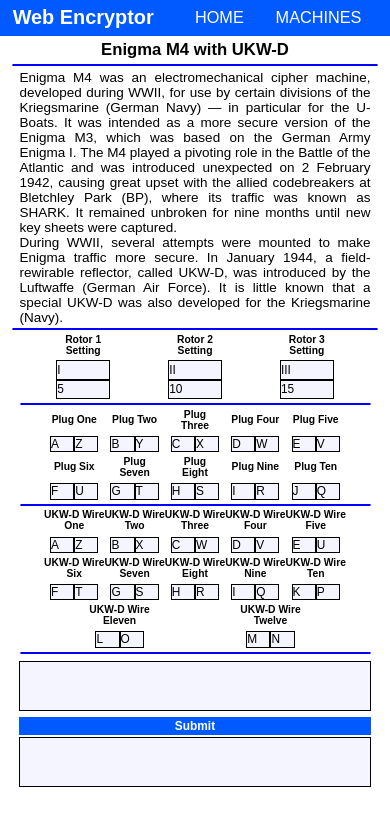
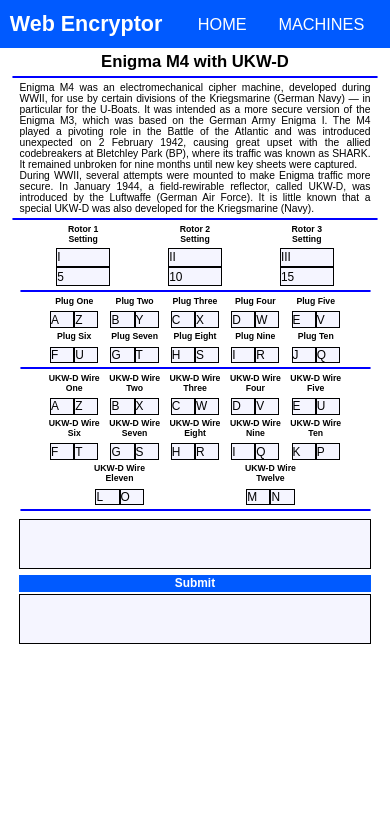
Before and after one commit to GabrielIDSM/Web-Encryptor, a React (Create React App) app: page /enigmam4ukwd in a window 390 px wide. Shown: the top 826 px of the page. Built offline with nearby package versions, Linux system fonts and the light colour scheme.

Commit message:
Mobile version modified

```diff
--- a/src/App.css
+++ b/src/App.css
@@ -93,7 +93,7 @@
 }
 
 .Description{
-  font-size: calc(0.6rem + 1vw);
+  font-size: calc(0.4rem + 1vw);
   text-align: justify;
   margin: 1% 5% 1% 5%;
   font-weight: normal;
@@ -174,7 +174,7 @@
 .LabelRotors{
   margin: 1% 5% 0% 5%;
   padding: 0% 2% 0% 2%;
-  font-size: calc(0.4rem + 1vw);
+  font-size: calc(0.3rem + 1vw);
   font-weight: bolder;
   display: flex;
   justify-content: space-around;
@@ -233,7 +233,7 @@
 .ReflectorDiv{
   margin: 1% 5% 1% 5%;
   padding: 0% 2% 0% 2%;
-  font-size: calc(0.6rem + 1vw);
+  font-size: calc(0.35rem + 1vw);
   font-weight: bolder;
   display: flex;
   justify-content: space-around;
@@ -288,7 +288,7 @@
 .FivePlugsTitle{
   margin: 1% 5% 0% 5%;
   padding: 0% 2% 0% 2%;
-  font-size: calc(0.4rem + 1vw);
+  font-size: calc(0.3rem + 1vw);
   font-weight: bolder;
   display: flex;
   justify-content: space-around;
@@ -325,7 +325,7 @@
 .UKWDFivePlugsTitle{
   margin: 1% 5% 0% 5%;
   padding: 0% 2% 0% 2%;
-  font-size: calc(0.4rem + 1vw);
+  font-size: calc(0.3rem + 1vw);
   font-weight: bolder;
   display: flex;
   justify-content: space-around;
--- a/src/Navbar.css
+++ b/src/Navbar.css
@@ -1,7 +1,7 @@
 .Navbar{
     color: rgb(255, 255, 255);
     background-color: rgb(0, 90, 255);
-    height: calc(2rem + 1vw);
+    height: calc(2.9rem + 0.5vw);
     width: 100%;
     display: flex;
     justify-content: space-around;
@@ -28,13 +28,13 @@
 
   .Title{
     font-family: Arial, Helvetica, sans-serif;
-    font-size: calc(1rem + 1vw);
+    font-size: calc(1.1rem + 1vw);
   }
 
   .links li ul{
     margin-top: calc(0rem + 0.5vw);
-    padding: 1rem 0rem 1rem 0rem;
-    font-size: calc(0.45rem + 1vw);
+    padding: 1rem 0rem 0.4rem 0rem;
+    font-size: calc(1.7rem - 0.8vw);
     font-weight: bolder;
     position: absolute;
     width: 100%;
```
